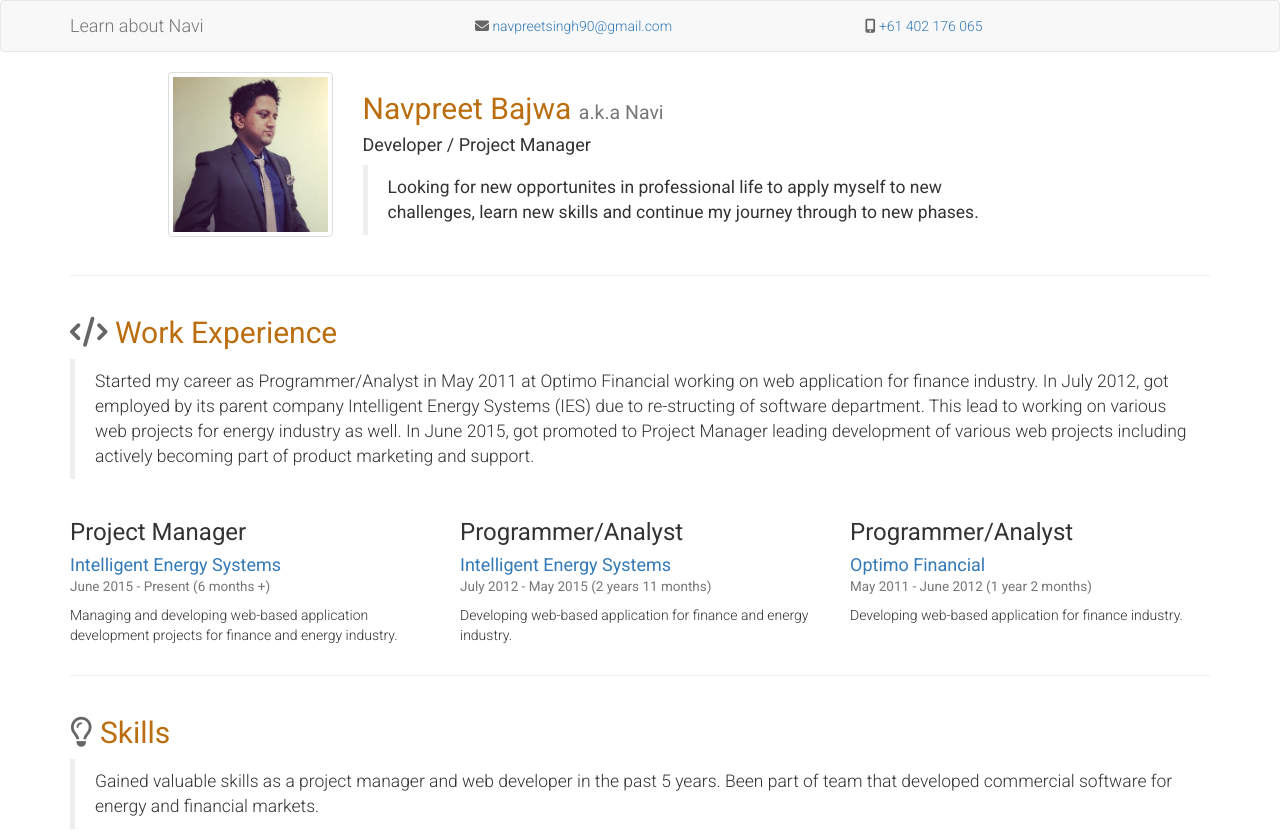
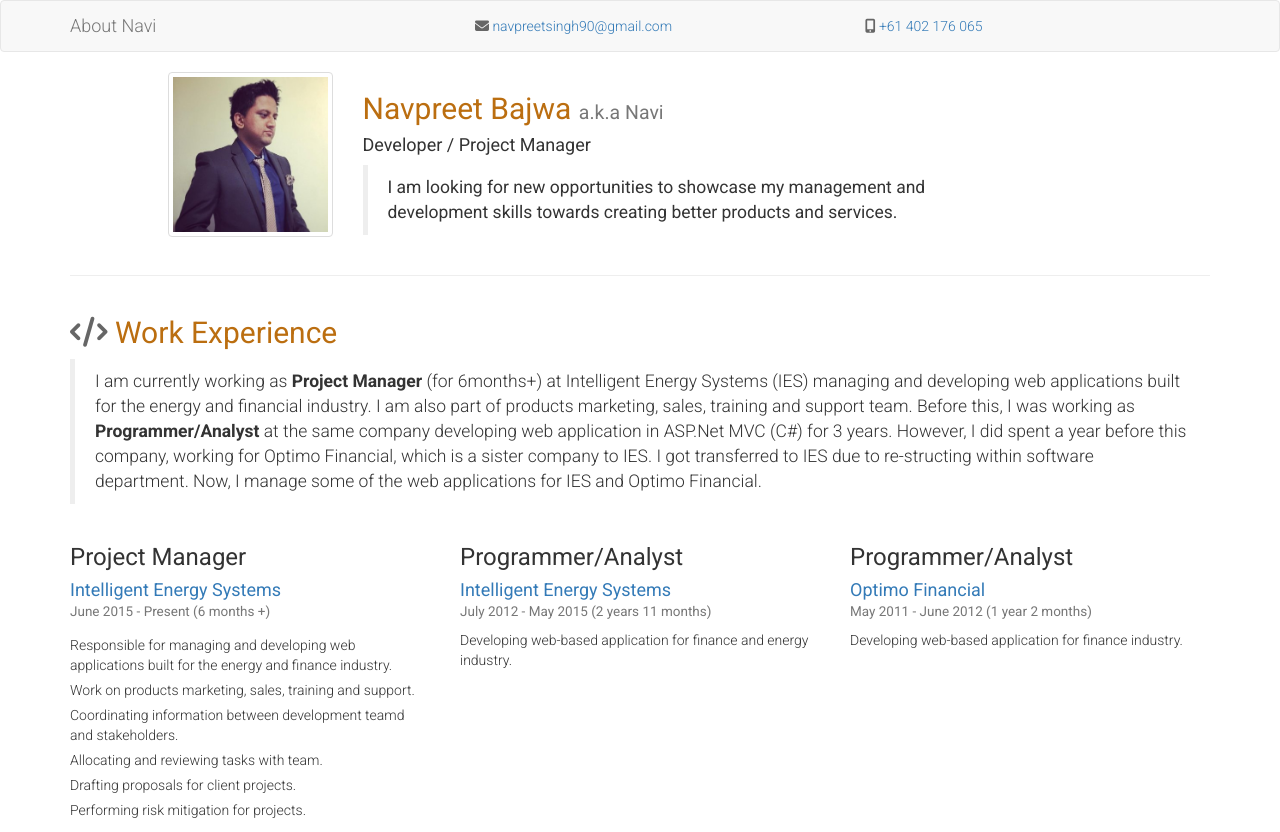
Before and after one commit to navi2601/navi2601.github.io, a plain HTML site: page index.html in a window 1280 px wide. Shown: the top 832 px of the page. Drawn offline with nearby package versions, Linux system fonts and the light colour scheme.

Commit message:
Content changes
Changes some content on page

```diff
--- a/css/default.css
+++ b/css/default.css
@@ -17,12 +17,12 @@ i {
     line-height: 20px;
 }
 
-@media only screen
-  and (min-device-width: 320px)
-  and (max-device-width: 736px)  {
-	  .mobile-block{
-		  display: block;
-      line-height: 22px;
-	  }
-
+ul.unstyled-list{
+  list-style:none;
+  margin:0;
+  padding: 0;
 }
+ul.unstyled-list li{
+  margin:0;
+  padding-top:5px;
+}
--- a/index.html
+++ b/index.html
@@ -21,7 +21,7 @@
 		<div class="container">
 			<div class="row">
 				<div class="col-sm-4">
-					<a class="navbar-brand" href="#">Learn about Navi</a>
+					<a class="navbar-brand" href="#">About Navi</a>
 				</div>
 				<div class="col-sm-4">
 					<a class="navbar-contact" href="mailto:navpreetsingh90@gmail.com">
@@ -51,8 +51,8 @@
 				</h4>
 
 				<blockquote style="font-weight:normal;margin-top:10px;">
-					Looking for new opportunites in professional life to apply myself to new challenges, learn new skills and continue my journey
-					through to new phases.
+					I am looking for new opportunities to showcase my management and development skills towards
+					creating better products and services.
 				</blockquote>
 			</div>
 		</section>
@@ -61,10 +61,12 @@
 			<div class="col-sm-12">
 				<h2><i class="fa fa-code"></i> Work Experience</h2>
 				<blockquote>
-					Started my career as Programmer/Analyst in May 2011 at Optimo Financial working on web application for finance industry.
-					In July 2012, got employed by its parent company Intelligent Energy Systems (IES) due to re-structing of software department.
-					This lead to working on various web projects for energy industry as well. In June 2015, got promoted to Project Manager
-					leading development of various web projects including actively becoming part of product marketing and support.
+					I am currently working as <b>Project Manager</b> (for 6months+) at Intelligent Energy Systems (IES) managing and developing web applications
+					built for the energy and financial industry. I am also part of products marketing, sales, training and support team.
+					Before this, I was working as <b>Programmer/Analyst</b> at the same company developing web application in ASP.Net MVC (C#) for 3 years.
+					However, I did spent a year	before this company, working for Optimo Financial, which is a sister company to IES.
+					I got transferred to IES due to re-structing within software department. Now, I manage some of the web applications for
+					IES and Optimo Financial.
 				</blockquote>
 				<div class="row">
 					<div class="col-sm-4">
@@ -74,9 +76,26 @@
 							<br/>
 							<small><span> June 2015 - Present (6 months +)</span></small>
 						</h4>
-						<p>
-							Managing and developing web-based application development projects for finance and energy industry.
-						</p>
+						<ul class="unstyled-list">
+							<li>
+							Responsible for managing and developing web applications built for the energy and finance industry.
+							</li>
+							<li>
+							Work on products marketing, sales, training and support.
+							</li>
+							<li>
+							Coordinating information between development teamd and stakeholders.
+							</li>
+							<li>
+							Allocating and reviewing tasks with team.
+							</li>
+							<li>
+							Drafting proposals for client projects.
+							</li>
+							<li>
+							Performing risk mitigation for projects.
+							</li>
+						</ul>
 					</div>
 					<div class="col-sm-4">
 						<h3>Programmer/Analyst </h3>
@@ -211,6 +230,28 @@
 
 		</section>
 		<hr/>
+		<section id="Achievements" class="row">
+			<div class="col-sm-12">
+				<h2><i class="fa fa-trophy"></i> Achievements</h2>
+				<div class="row">
+					<div class="col-sm-12">
+						Available on request.
+					</div>
+				</div>
+			</div>
+		</section>
+		<hr/>
+		<section id="FutureGoals" class="row">
+			<div class="col-sm-12">
+				<h2><i class="fa fa-rocket"></i> Future goals</h2>
+				<div class="row">
+					<div class="col-sm-12">
+						Available on request.
+					</div>
+				</div>
+			</div>
+		</section>
+		<hr/>
 		<section id="References" class="row">
 			<div class="col-sm-12">
 				<h2><i class="fa fa-users"></i> References</h2>
```
